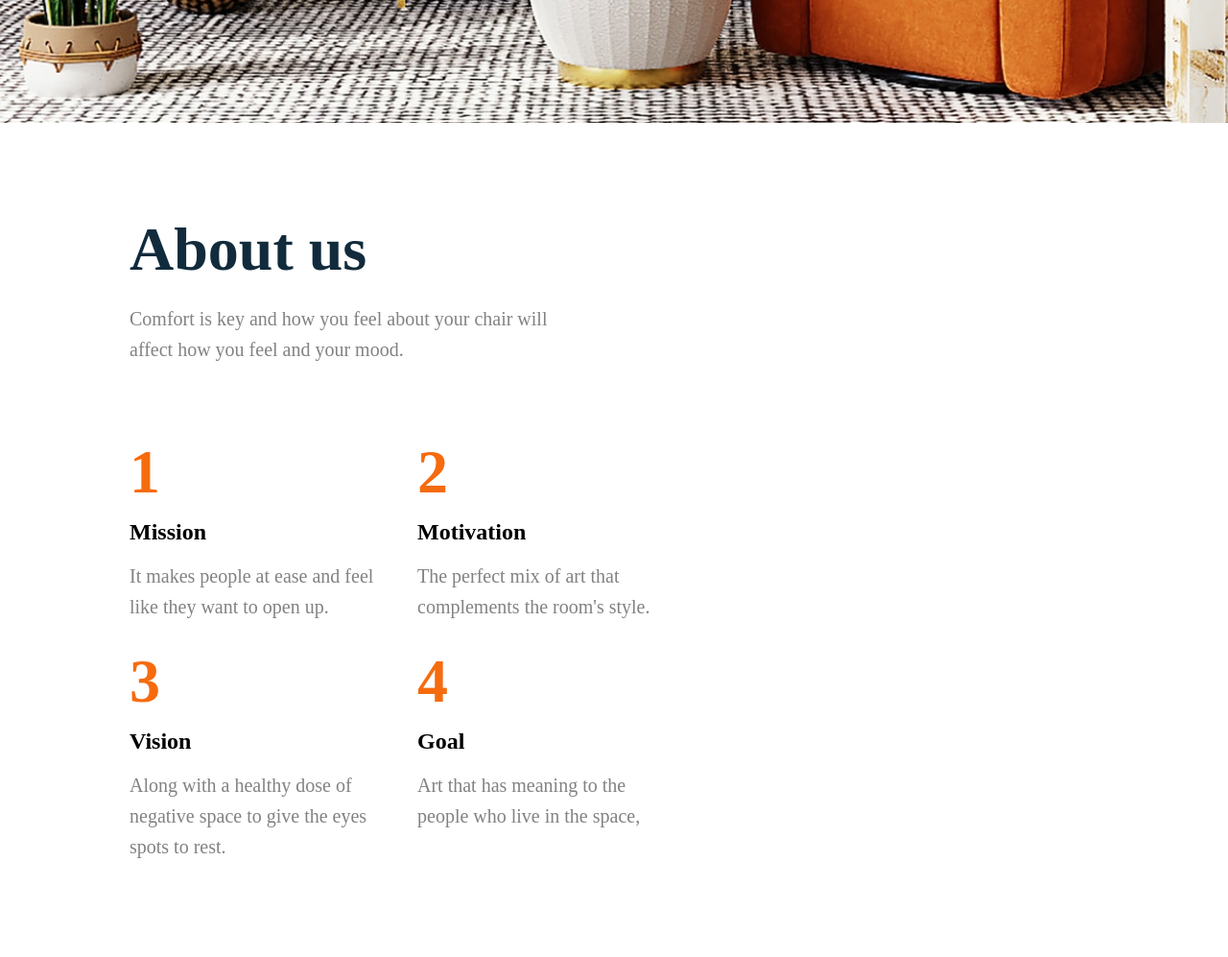
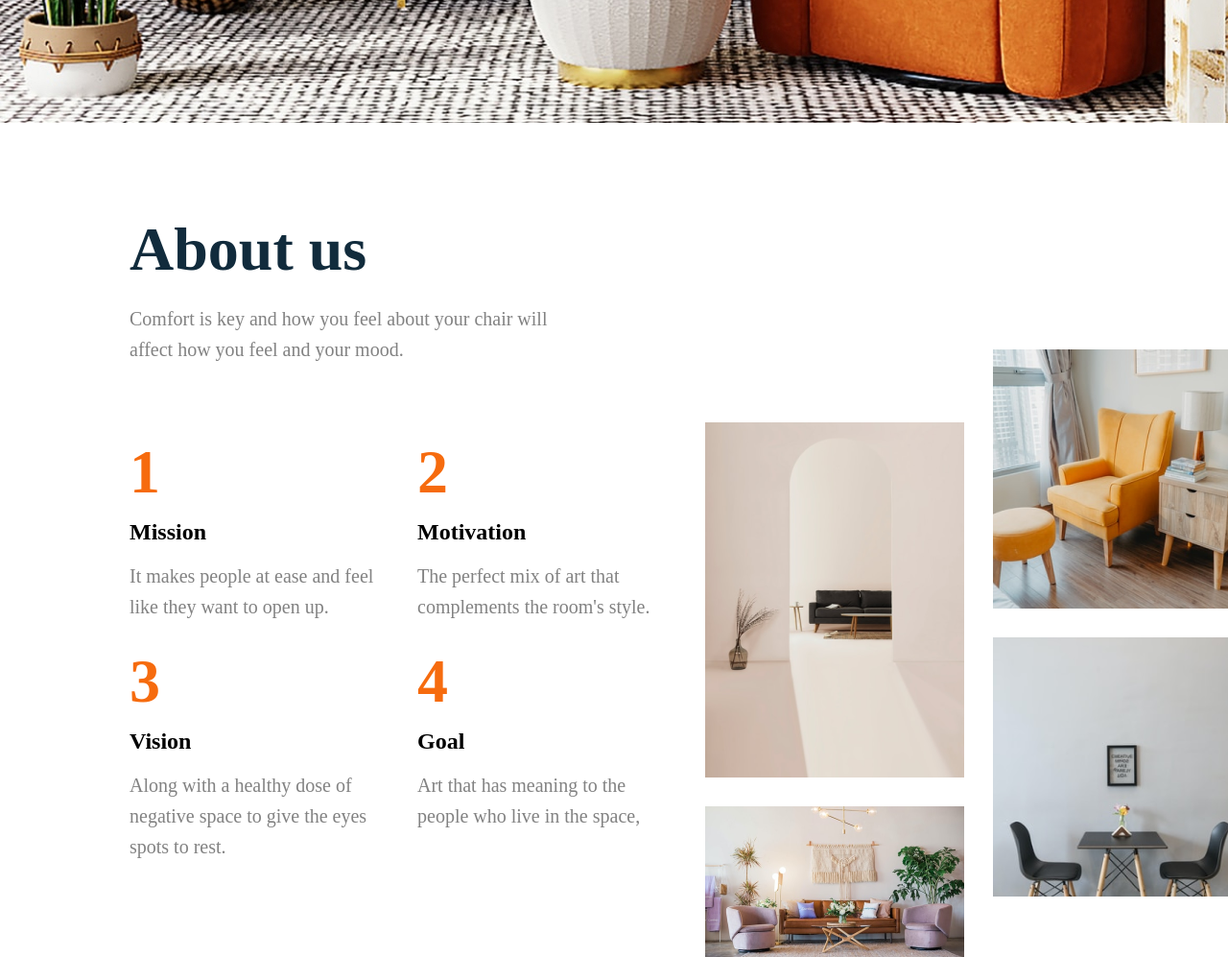
Before and after one commit to opalproject/Zing-furniture-landing, a plain HTML site: page index.html in a window 1280 px wide. Shown: the part 1160-2157 px from the top of the page at 96% size. Drawn offline with Linux system fonts and the light colour scheme; files whose address does not match are found by name.

Commit message:
Update main.css

```diff
--- a/css/main.css
+++ b/css/main.css
@@ -136,7 +136,7 @@ a {
 .about-us-container {
   padding: 100px 135px 100px 135px;
 
-  background-image: url("./img/about-us.png");
+  background-image: url("/img/about-us.png");
   background-repeat: no-repeat;
   background-position-x: 735px;
   background-position-y: 236px;
```
